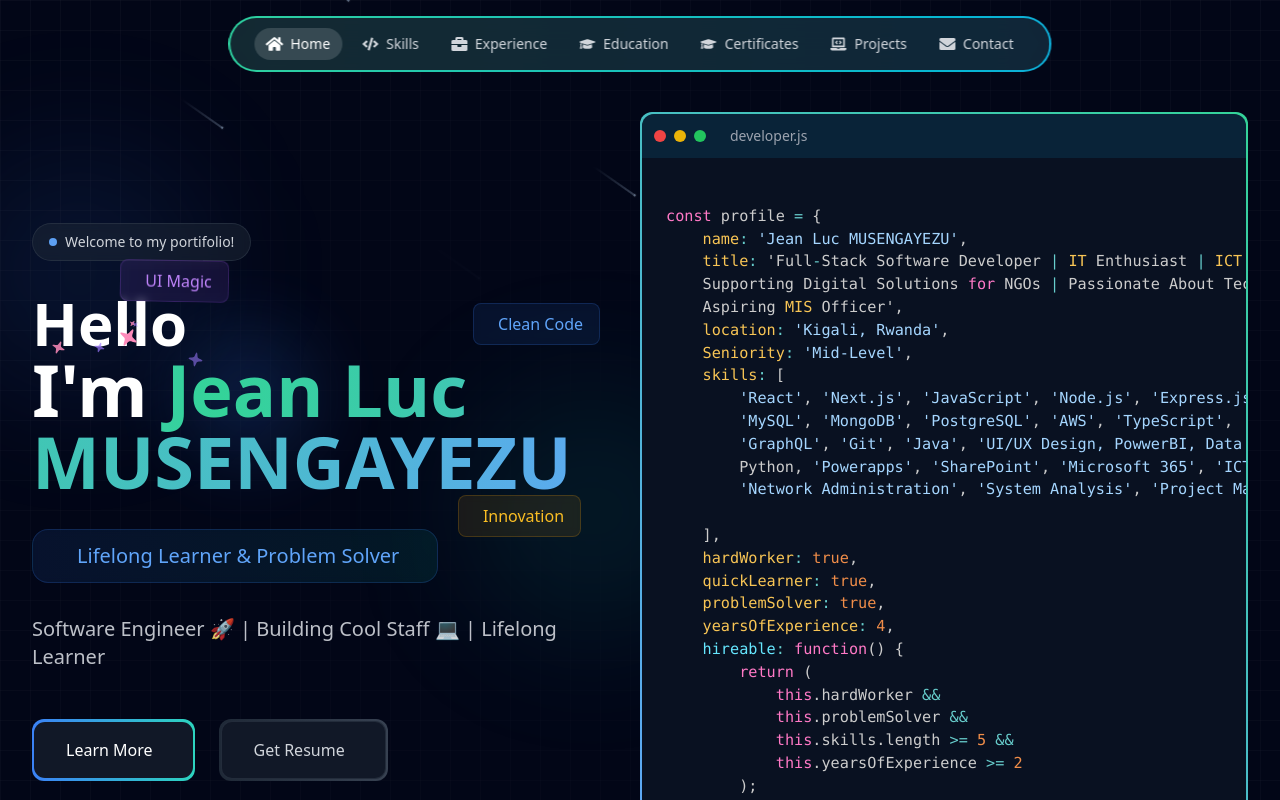
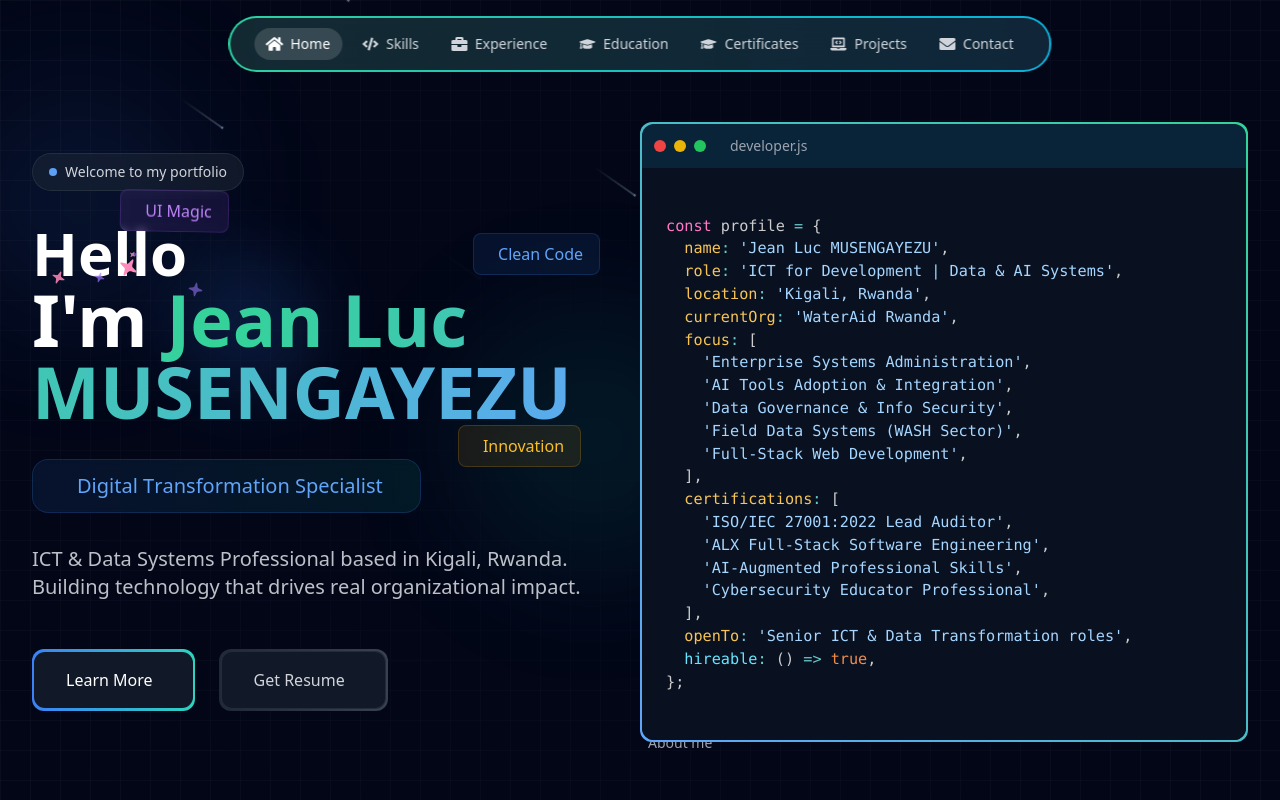
Before and after one commit to Jeanluc24/Jeanluc_portofolio, a React (Vite) app: page / in a window 1280 px wide. Shown: the top 800 px of the page. Built offline with nearby package versions, Linux system fonts and the light colour scheme.

Commit message:
Update Hero component with new profile details

```diff
--- a/src/pages/Hero/Hero.jsx
+++ b/src/pages/Hero/Hero.jsx
@@ -42,40 +42,33 @@ const GridBackground = () => {
 
 export default function Hero() {
   const words = [
-    "Full-Stack Developer & UI/UX Enthusiast",
-    "Lifelong Learner & Problem Solver",
-    "MERN Stack Developer",
-    "Software Project Manager",
+    "ICT & Data Systems Professional",
+    "Digital Transformation Specialist",
+    "AI Tools & Systems Integrator",
+    "Full-Stack Developer",
   ];
 
   const [code] = useState(`
 const profile = {
-    name: 'Jean Luc MUSENGAYEZU',
-    title: 'Full-Stack Software Developer | IT Enthusiast | ICT & Data Systems Specialist |
-    Supporting Digital Solutions for NGOs | Passionate About Tech for Social Impact| IT Associate|
-    Aspiring MIS Officer',
-    location: 'Kigali, Rwanda',
-    Seniority: 'Mid-Level',
-    skills: [
-        'React', 'Next.js', 'JavaScript', 'Node.js', 'Express.js',
-        'MySQL', 'MongoDB', 'PostgreSQL', 'AWS', 'TypeScript',
-        'GraphQL', 'Git', 'Java', 'UI/UX Design, PowwerBI, Data Analysis',
-        Python, 'Powerapps', 'SharePoint', 'Microsoft 365', 'ICT Support',
-        'Network Administration', 'System Analysis', 'Project Management',
-
-    ],
-    hardWorker: true,
-    quickLearner: true,
-    problemSolver: true,
-    yearsOfExperience: 4,
-    hireable: function() {
-        return (
-            this.hardWorker &&
-            this.problemSolver &&
-            this.skills.length >= 5 &&
-            this.yearsOfExperience >= 2
-        );
-    }
+  name: 'Jean Luc MUSENGAYEZU',
+  role: 'ICT for Development | Data & AI Systems',
+  location: 'Kigali, Rwanda',
+  currentOrg: 'WaterAid Rwanda',
+  focus: [
+    'Enterprise Systems Administration',
+    'AI Tools Adoption & Integration',
+    'Data Governance & Info Security',
+    'Field Data Systems (WASH Sector)',
+    'Full-Stack Web Development',
+  ],
+  certifications: [
+    'ISO/IEC 27001:2022 Lead Auditor',
+    'ALX Full-Stack Software Engineering',
+    'AI-Augmented Professional Skills',
+    'Cybersecurity Educator Professional',
+  ],
+  openTo: 'Senior ICT & Data Transformation roles',
+  hireable: () => true,
 };
   `);
 
@@ -185,7 +178,7 @@ const profile = {
               <div className="inline-flex items-center gap-2 px-3 sm:px-4 py-2 rounded-full bg-gray-800/50 backdrop-blur-sm border border-gray-700/50 mb-6 sm:mb-8 animate__animated animate__fadeInDown animate__delay-1s">
                 <div className="w-2 h-2 rounded-full bg-blue-400 animate-pulse"></div>
                 <span className="text-gray-300 text-xs sm:text-sm font-medium">
-                  Welcome to my portifolio!
+                  Welcome to my portfolio
                 </span>
               </div>
 
@@ -218,7 +211,7 @@ const profile = {
               {/* Description */}
               <div className="relative mb-8 sm:mb-12 max-w-xl">
                 <p className="text-base sm:text-xl text-gray-300/90 leading-relaxed">
-                  Software Engineer 🚀 | Building Cool Staff 💻 | Lifelong Learner
+                  ICT & Data Systems Professional based in Kigali, Rwanda. Building technology that drives real organizational impact.
                 </p>
               </div>
 
```
